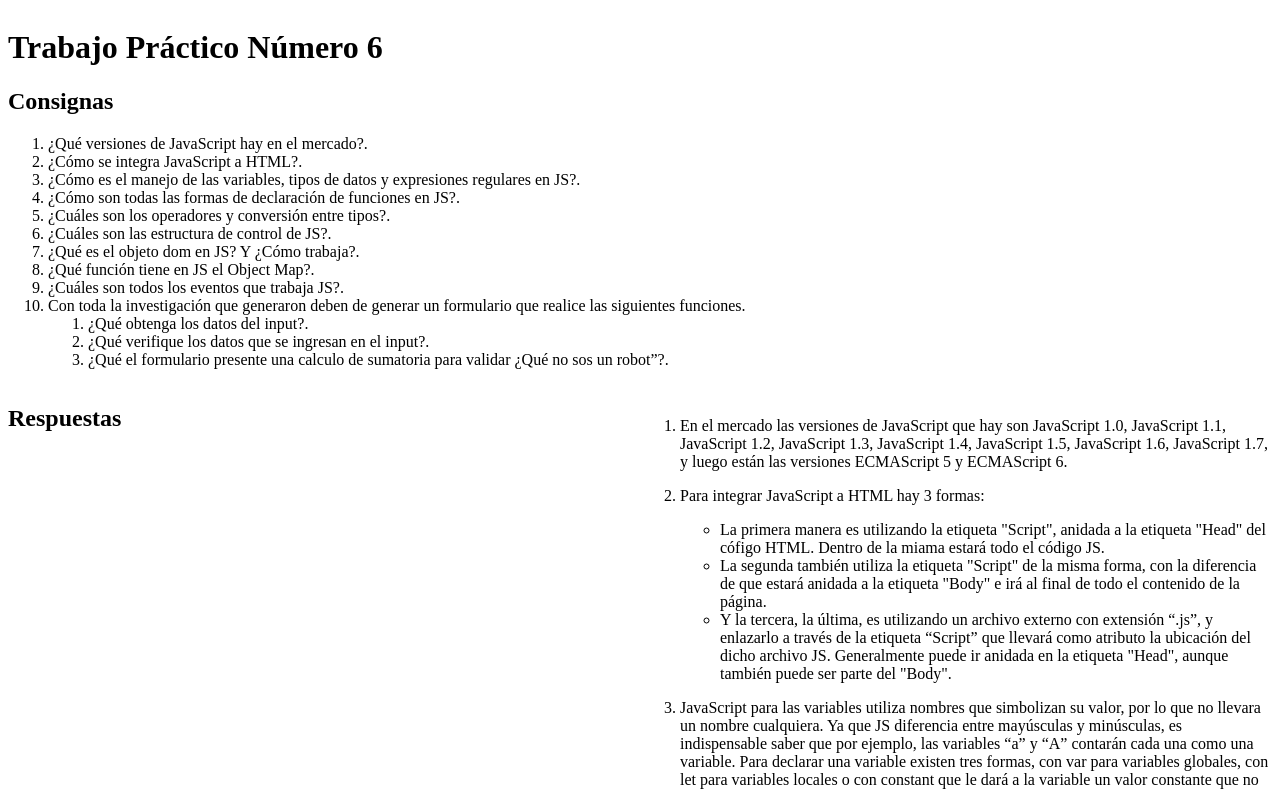
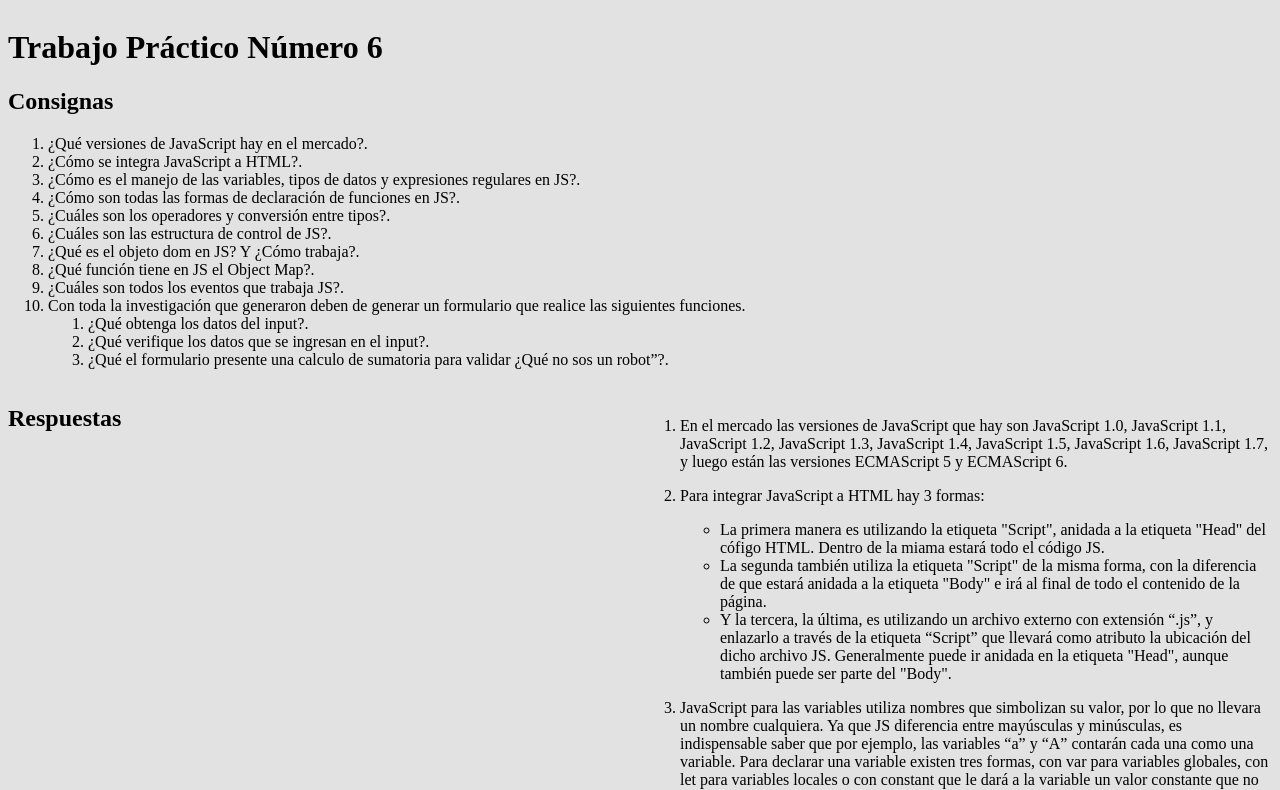
Before and after one commit to ReginaPescara/TrabajoPracticoN6, a plain HTML site: page index.html in a window 1280 px wide. In both pictures the pointer is over the element 976 px from the left and 443 px from the top of the page. Shown: the top 790 px of the page. Drawn offline with Linux system fonts and the light colour scheme.

Commit message:
Cambios en el color del radio y fondo de las respuestas

```diff
--- a/CSS/style.css
+++ b/CSS/style.css
@@ -1,4 +1,6 @@
-
+*{
+    background-color: rgb(226, 226, 226);
+}
 h1, h2{
     font-size: 20;
 }
@@ -19,5 +21,6 @@ p, p ul li{
     border-color: rgb(167, 84, 244);
 }
 .rtas:hover{
-
+    background-color: rgba(137, 43, 226, 0.347);
+    border-color: rgb(211, 172, 248);
 }
```
